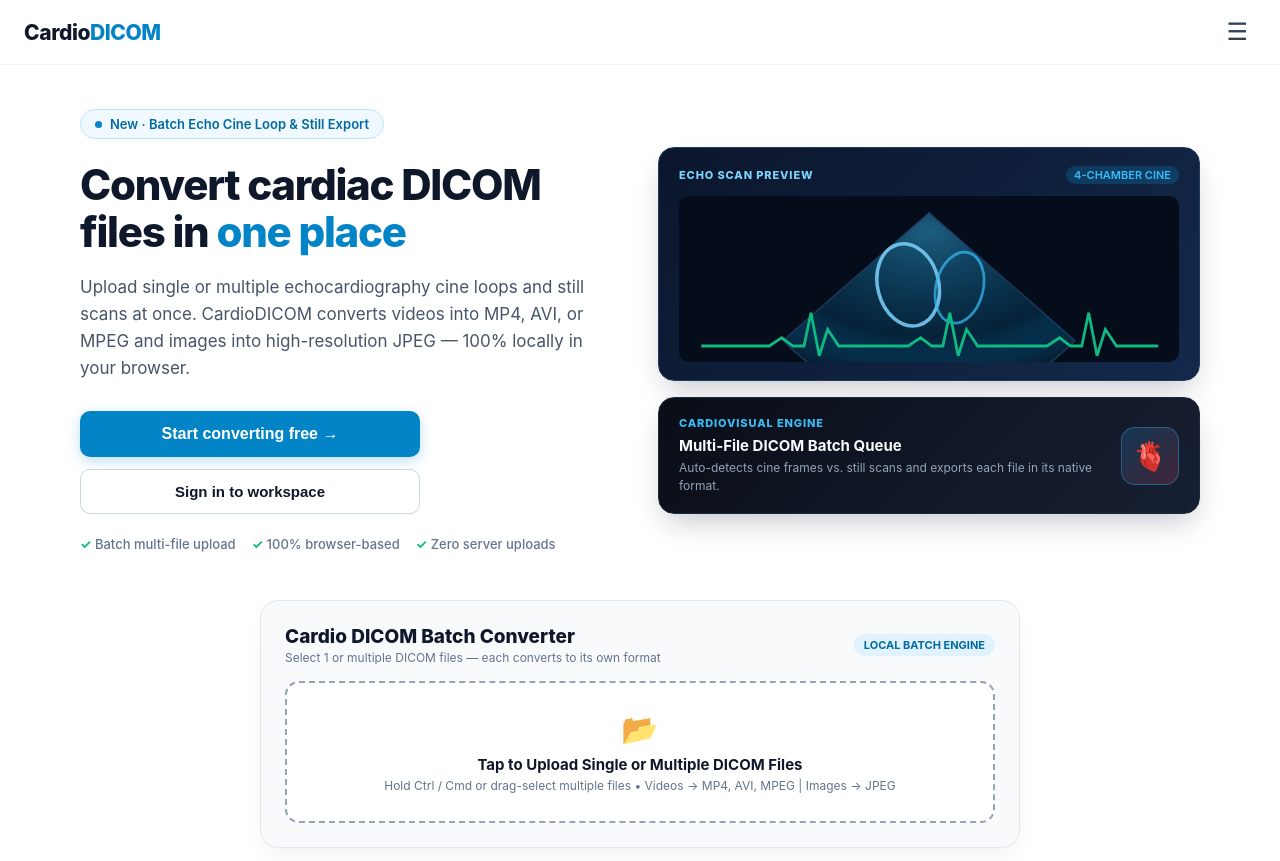
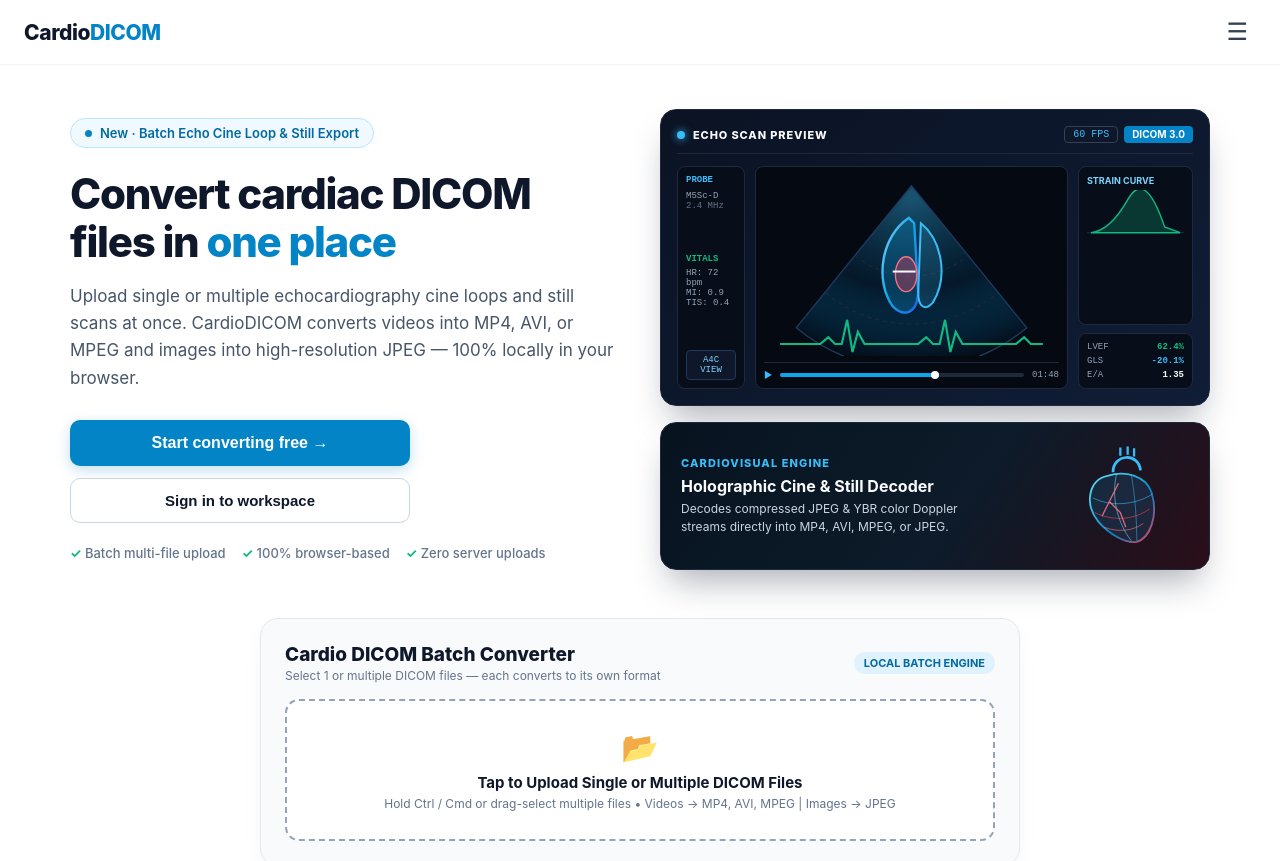
Before and after one commit to rohith1309/dicom-converter, a Next.js app: page / in a window 1280 px wide. Shown: the top 861 px of the page. Built offline with nearby package versions, Linux system fonts and the light colour scheme.

Commit message:
Update page.js

```diff
--- a/app/page.js
+++ b/app/page.js
@@ -12,7 +12,6 @@ export default function CardioDicomSaaS() {
   const [authNotice, setAuthNotice] = useState('');
 
   // Batch DICOM Converter State
-  // Each item: { id, file, name, sizeMB, isVideo, frameCount, dimensions, encodingInfo, format, status, progress, downloadUrl, error }
   const [queue, setQueue] = useState([]);
   const [isBatchProcessing, setIsBatchProcessing] = useState(false);
   const [defaultVideoFormat, setDefaultVideoFormat] = useState('mp4');
@@ -61,7 +60,7 @@ export default function CardioDicomSaaS() {
             dimensions: `${cols} × ${rows} px`,
             encodingInfo: `${isEncapsulated ? 'Compressed JPEG' : 'Raw'} • ${photometric}`,
             format: isVideo ? defaultVideoFormat : 'jpeg',
-            status: 'ready', // 'ready' | 'converting' | 'done' | 'error'
+            status: 'ready',
             statusText: 'Ready',
             progress: 0,
             downloadUrl: '',
@@ -157,7 +156,6 @@ export default function CardioDicomSaaS() {
     return ffmpeg;
   };
 
-  // Convert a single queue item
   const convertSingleItem = async (item) => {
     const updatePatch = (patch) => {
       setQueue((prev) => prev.map((q) => (q.id === item.id ? { ...q, ...patch } : q)));
@@ -336,7 +334,6 @@ export default function CardioDicomSaaS() {
         });
       };
 
-      // Single-frame JPEG output
       if (!item.isVideo || item.format === 'jpeg') {
         updatePatch({ statusText: 'Rendering JPEG...', progress: 65 });
         const jpegBlob = await renderFrameToBlob(0);
@@ -350,7 +347,6 @@ export default function CardioDicomSaaS() {
         return;
       }
 
-      // Multi-frame Video output (MP4 / AVI / MPEG)
       updatePatch({ statusText: 'Loading encoder...', progress: 15 });
       const ffmpeg = await loadFFmpeg();
 
@@ -400,7 +396,6 @@ export default function CardioDicomSaaS() {
         type: mimeMap[item.format] || 'video/mp4',
       });
 
-      // Clean up virtual FFmpeg files to save RAM during 10+ file batches
       for (let f = 0; f < item.frameCount; f++) {
         try {
           await ffmpeg.deleteFile(`frame_${String(f).padStart(4, '0')}.jpg`);
@@ -427,7 +422,6 @@ export default function CardioDicomSaaS() {
     }
   };
 
-  // Sequentially convert all ready files in the batch queue
   const handleConvertAll = async () => {
     if (isBatchProcessing) return;
     const pending = queue.filter((item) => item.status === 'ready');
@@ -440,7 +434,6 @@ export default function CardioDicomSaaS() {
     setIsBatchProcessing(false);
   };
 
-  // Trigger sequential browser downloads for all completed files
   const handleDownloadAll = () => {
     const completed = queue.filter((item) => item.status === 'done' && item.downloadUrl);
     completed.forEach((item, index) => {
@@ -514,8 +507,8 @@ export default function CardioDicomSaaS() {
         </div>
       )}
 
-      {/* 2-Column Hero Section with Right-Side Cardio Visual Banners */}
-      <section style={{ maxWidth: '1120px', margin: '0 auto', padding: '44px 24px 36px 24px', display: 'grid', gridTemplateColumns: 'repeat(auto-fit, minmax(320px, 1fr))', gap: '36px', alignItems: 'center' }}>
+      {/* 2-Column Hero Section with Realistic Clinical Workstation & 3D Mesh Heart Banners */}
+      <section style={{ maxWidth: '1140px', margin: '0 auto', padding: '44px 24px 36px 24px', display: 'grid', gridTemplateColumns: 'repeat(auto-fit, minmax(330px, 1fr))', gap: '40px', alignItems: 'center' }}>
 
         {/* Left Column: Headline & CTA */}
         <div>
@@ -554,54 +547,161 @@ export default function CardioDicomSaaS() {
           </div>
         </div>
 
-        {/* Right Column: Cardio Echo & Visual Engine Banners */}
+        {/* Right Column: Realistic Clinical Workstation & Holographic Heart Banners */}
         <div style={{ display: 'flex', flexDirection: 'column', gap: '16px' }}>
 
-          {/* Card 1: Echo Scan Preview */}
-          <div style={{ background: 'linear-gradient(135deg, #0b162c 0%, #13294b 100%)', borderRadius: '16px', padding: '18px 20px', color: '#ffffff', boxShadow: '0 14px 30px -8px rgba(15, 23, 42, 0.25)', border: '1px solid #1e3a5f' }}>
-            <div style={{ display: 'flex', justifyContent: 'space-between', alignItems: 'center', marginBottom: '12px' }}>
-              <span style={{ fontSize: '11px', fontWeight: '800', letterSpacing: '0.08em', color: '#7dd3fc' }}>ECHO SCAN PREVIEW</span>
-              <span style={{ fontSize: '11px', backgroundColor: 'rgba(14, 165, 233, 0.2)', color: '#38bdf8', padding: '2px 8px', borderRadius: '999px', fontWeight: '600' }}>4-CHAMBER CINE</span>
+          {/* Banner 1: Realistic Echocardiography Workstation UI */}
+          <div style={{ background: 'linear-gradient(145deg, #0b1324 0%, #101d36 100%)', borderRadius: '16px', padding: '16px', color: '#e2e8f0', boxShadow: '0 20px 35px -10px rgba(15, 23, 42, 0.35)', border: '1px solid #1e293b' }}>
+            {/* Top Workstation Title Bar */}
+            <div style={{ display: 'flex', justifyContent: 'space-between', alignItems: 'center', borderBottom: '1px solid #1e293b', paddingBottom: '10px', marginBottom: '12px' }}>
+              <div style={{ display: 'flex', alignItems: 'center', gap: '8px' }}>
+                <span style={{ width: '8px', height: '8px', borderRadius: '50%', backgroundColor: '#38bdf8', boxShadow: '0 0 8px #38bdf8' }} />
+                <span style={{ fontSize: '11px', fontWeight: '800', letterSpacing: '0.08em', color: '#f8fafc' }}>ECHO SCAN PREVIEW</span>
               </div>
-            <svg viewBox="0 0 360 120" style={{ width: '100%', height: 'auto', display: 'block', borderRadius: '10px', backgroundColor: '#060d1a' }}>
-              {/* Ultrasound Sector Cone */}
-              <path d="M180 12 L75 104 A145 145 0 0 0 285 104 Z" fill="url(#sectorGrad)" stroke="#1e3a5f" strokeWidth="1" />
+              <div style={{ display: 'flex', gap: '6px' }}>
+                <span style={{ fontSize: '10px', backgroundColor: '#0f172a', border: '1px solid #334155', color: '#38bdf8', padding: '2px 8px', borderRadius: '4px', fontFamily: 'monospace' }}>60 FPS</span>
+                <span style={{ fontSize: '10px', backgroundColor: '#0284c7', color: '#ffffff', padding: '2px 8px', borderRadius: '4px', fontWeight: '700' }}>DICOM 3.0</span>
+              </div>
+            </div>
+
+            {/* Inner 3-Column Workstation Grid */}
+            <div style={{ display: 'grid', gridTemplateColumns: '68px 1fr 115px', gap: '10px', alignItems: 'stretch' }}>
+
+              {/* Left Sidebar Telemetry */}
+              <div style={{ backgroundColor: '#070d19', borderRadius: '8px', padding: '8px', border: '1px solid #1e293b', display: 'flex', flexDirection: 'column', justifyContent: 'space-between', fontSize: '9px', fontFamily: 'monospace', color: '#94a3b8' }}>
+                <div>
+                  <div style={{ color: '#38bdf8', fontWeight: '700', marginBottom: '6px' }}>PROBE</div>
+                  <div>M5Sc-D</div>
+                  <div style={{ color: '#64748b' }}>2.4 MHz</div>
+                </div>
+                <div>
+                  <div style={{ color: '#10b981', fontWeight: '700', marginBottom: '4px' }}>VITALS</div>
+                  <div>HR: 72 bpm</div>
+                  <div>MI: 0.9</div>
+                  <div>TIS: 0.4</div>
+                </div>
+                <div style={{ backgroundColor: '#0f172a', padding: '4px', borderRadius: '4px', textAlign: 'center', color: '#7dd3fc', border: '1px solid #1e3a5f' }}>
+                  A4C VIEW
+                </div>
+              </div>
+
+              {/* Center Ultrasound Sector + Holographic Heart + Scrubber */}
+              <div style={{ backgroundColor: '#050912', borderRadius: '8px', border: '1px solid #1e293b', padding: '8px', display: 'flex', flexDirection: 'column', justifyContent: 'space-between' }}>
+                <svg viewBox="0 0 220 135" style={{ width: '100%', height: 'auto', display: 'block' }}>
                   <defs>
-                <radialGradient id="sectorGrad" cx="50%" cy="10%" r="85%">
-                  <stop offset="0%" stopColor="#38bdf8" stopOpacity="0.45" />
-                  <stop offset="65%" stopColor="#0284c7" stopOpacity="0.18" />
-                  <stop offset="100%" stopColor="#060d1a" stopOpacity="0.9" />
+                    <radialGradient id="echoBeam" cx="50%" cy="6%" r="92%">
+                      <stop offset="0%" stopColor="#38bdf8" stopOpacity="0.42" />
+                      <stop offset="55%" stopColor="#0369a1" stopOpacity="0.16" />
+                      <stop offset="100%" stopColor="#050912" stopOpacity="0.95" />
                     </radialGradient>
+                    <linearGradient id="heartGlow" x1="0%" y1="0%" x2="100%" y2="100%">
+                      <stop offset="0%" stopColor="#7dd3fc" />
+                      <stop offset="50%" stopColor="#0ea5e9" />
+                      <stop offset="100%" stopColor="#2563eb" />
+                    </linearGradient>
                   </defs>
-              {/* Stylized Cardiac Chambers */}
-              <ellipse cx="165" cy="64" rx="22" ry="30" transform="rotate(-14 165 64)" fill="none" stroke="#7dd3fc" strokeWidth="2.5" opacity="0.85" />
-              <ellipse cx="202" cy="66" rx="17" ry="26" transform="rotate(14 202 66)" fill="none" stroke="#38bdf8" strokeWidth="2" opacity="0.7" />
-              {/* Live ECG Rhythm Strip at bottom */}
+
+                  {/* Ultrasound Sector Cone & Depth Ticks */}
+                  <path d="M110 8 L24 114 A135 135 0 0 0 196 114 Z" fill="url(#echoBeam)" stroke="#1e3a5f" strokeWidth="1" />
+                  <path d="M68 60 A65 65 0 0 0 152 60" fill="none" stroke="#1e293b" strokeWidth="0.8" strokeDasharray="3,3" />
+                  <path d="M46 88 A100 100 0 0 0 174 88" fill="none" stroke="#1e293b" strokeWidth="0.8" strokeDasharray="3,3" />
+
+                  {/* Detailed Anatomical Chambers & Septum */}
+                  <path d="M108 32 C88 45, 82 78, 96 98 C104 106, 114 104, 115 88 L112 36 Z" fill="rgba(14,165,233,0.25)" stroke="url(#heartGlow)" strokeWidth="1.8" />
+                  <path d="M117 36 C132 48, 138 75, 126 95 C120 102, 115 98, 115 88 Z" fill="rgba(56,189,248,0.18)" stroke="#38bdf8" strokeWidth="1.5" />
+                  {/* Valve Leaflets & Color Doppler Jet */}
+                  <ellipse cx="106" cy="74" rx="8" ry="13" fill="rgba(244,63,94,0.35)" stroke="#fb7185" strokeWidth="1" />
+                  <line x1="96" y1="72" x2="113" y2="72" stroke="#f8fafc" strokeWidth="1.5" />
+
+                  {/* Live ECG Waveform */}
                   <polyline
                     fill="none"
                     stroke="#10b981"
-                strokeWidth="2"
-                points="16,108 65,108 74,102 82,108 90,108 95,84 101,115 107,96 115,108 165,108 174,102 182,108 190,108 195,84 201,115 207,96 215,108 265,108 274,102 282,108 290,108 295,84 301,115 307,96 315,108 345,108"
+                    strokeWidth="1.6"
+                    points="12,126 42,126 48,121 53,126 58,126 62,108 66,132 70,117 75,126 115,126 121,121 126,126 131,126 135,108 139,132 143,117 148,126 188,126 194,121 199,126 208,126"
                   />
+                </svg>
+
+                {/* Playback Timeline Bar */}
+                <div style={{ display: 'flex', alignItems: 'center', gap: '8px', marginTop: '6px', paddingTop: '6px', borderTop: '1px solid #1e293b' }}>
+                  <span style={{ fontSize: '9px', color: '#38bdf8' }}>▶</span>
+                  <div style={{ flex: 1, height: '4px', backgroundColor: '#1e293b', borderRadius: '999px', position: 'relative' }}>
+                    <div style={{ width: '64%', height: '100%', backgroundColor: '#0ea5e9', borderRadius: '999px' }} />
+                    <div style={{ width: '8px', height: '8px', borderRadius: '50%', backgroundColor: '#ffffff', position: 'absolute', top: '-2px', left: '62%' }} />
+                  </div>
+                  <span style={{ fontSize: '9px', fontFamily: 'monospace', color: '#94a3b8' }}>01:48</span>
+                </div>
+              </div>
+
+              {/* Right Column: Doppler Curve & Metrics */}
+              <div style={{ display: 'flex', flexDirection: 'column', gap: '8px' }}>
+                {/* Spectral Doppler / Strain Chart */}
+                <div style={{ backgroundColor: '#070d19', borderRadius: '8px', padding: '8px', border: '1px solid #1e293b', flex: 1 }}>
+                  <div style={{ fontSize: '9px', fontWeight: '700', color: '#7dd3fc', marginBottom: '4px' }}>STRAIN CURVE</div>
+                  <svg viewBox="0 0 100 52" style={{ width: '100%', height: 'auto', display: 'block' }}>
+                    <line x1="0" y1="44" x2="100" y2="44" stroke="#1e293b" strokeWidth="1" />
+                    <path d="M4 44 Q 24 42, 42 10 T 80 38 L 96 44 Z" fill="rgba(16, 185, 129, 0.25)" stroke="#10b981" strokeWidth="1.5" />
                   </svg>
                 </div>
 
-          {/* Card 2: Cardiovisual Engine */}
-          <div style={{ background: 'linear-gradient(135deg, #090d16 0%, #172033 100%)', borderRadius: '16px', padding: '18px 20px', color: '#ffffff', boxShadow: '0 14px 30px -8px rgba(15, 23, 42, 0.25)', border: '1px solid #1e293b', display: 'flex', alignItems: 'center', justifyContent: 'space-between', gap: '16px' }}>
-            <div>
-              <div style={{ fontSize: '11px', fontWeight: '800', letterSpacing: '0.08em', color: '#38bdf8', marginBottom: '6px' }}>
+                {/* Clinical Measurement Table */}
+                <div style={{ backgroundColor: '#070d19', borderRadius: '8px', padding: '8px', border: '1px solid #1e293b', fontSize: '9px', fontFamily: 'monospace' }}>
+                  <div style={{ display: 'flex', justifyContent: 'space-between', marginBottom: '4px' }}>
+                    <span style={{ color: '#94a3b8' }}>LVEF</span>
+                    <span style={{ color: '#10b981', fontWeight: '700' }}>62.4%</span>
+                  </div>
+                  <div style={{ display: 'flex', justifyContent: 'space-between', marginBottom: '4px' }}>
+                    <span style={{ color: '#94a3b8' }}>GLS</span>
+                    <span style={{ color: '#38bdf8', fontWeight: '700' }}>-20.1%</span>
+                  </div>
+                  <div style={{ display: 'flex', justifyContent: 'space-between' }}>
+                    <span style={{ color: '#94a3b8' }}>E/A</span>
+                    <span style={{ color: '#f8fafc', fontWeight: '700' }}>1.35</span>
+                  </div>
+                </div>
+              </div>
+            </div>
+          </div>
+
+          {/* Banner 2: Holographic 3D Wireframe Heart Engine Card */}
+          <div style={{ background: 'linear-gradient(125deg, #07131f 0%, #0d1b2a 55%, #2a0e18 100%)', borderRadius: '16px', padding: '18px 20px', color: '#ffffff', boxShadow: '0 20px 35px -10px rgba(15, 23, 42, 0.35)', border: '1px solid #1e293b', display: 'flex', alignItems: 'center', justifyContent: 'space-between', gap: '16px', overflow: 'hidden', position: 'relative' }}>
+            <div style={{ zIndex: 2, maxWidth: '64%' }}>
+              <div style={{ fontSize: '11px', fontWeight: '800', letterSpacing: '0.1em', color: '#38bdf8', marginBottom: '6px' }}>
                 CARDIOVISUAL ENGINE
               </div>
-              <div style={{ fontSize: '15px', fontWeight: '700', color: '#f8fafc', marginBottom: '4px' }}>
-                Multi-File DICOM Batch Queue
+              <div style={{ fontSize: '16px', fontWeight: '700', color: '#f8fafc', marginBottom: '4px' }}>
+                Holographic Cine &amp; Still Decoder
               </div>
-              <div style={{ fontSize: '12px', color: '#94a3b8', lineHeight: '1.5' }}>
-                Auto-detects cine frames vs. still scans and exports each file in its native format.
+              <div style={{ fontSize: '12px', color: '#cbd5e1', lineHeight: '1.5' }}>
+                Decodes compressed JPEG &amp; YBR color Doppler streams directly into MP4, AVI, MPEG, or JPEG.
               </div>
             </div>
-            <div style={{ width: '56px', height: '56px', borderRadius: '14px', background: 'linear-gradient(135deg, rgba(14,165,233,0.2), rgba(244,63,94,0.2))', border: '1px solid rgba(56,189,248,0.35)', display: 'flex', alignItems: 'center', justifyContent: 'center', fontSize: '28px', flexShrink: 0 }}>
-              🫀
-            </div>
+
+            {/* Detailed Cyan/Crimson Wireframe Heart Illustration */}
+            <svg viewBox="0 0 140 120" style={{ width: '130px', height: '110px', flexShrink: 0 }}>
+              <defs>
+                <linearGradient id="meshCyan" x1="0%" y1="0%" x2="100%" y2="100%">
+                  <stop offset="0%" stopColor="#67e8f9" />
+                  <stop offset="60%" stopColor="#0284c7" />
+                  <stop offset="100%" stopColor="#f43f5e" />
+                </linearGradient>
+              </defs>
+              {/* Aortic Arch & Great Vessels */}
+              <path d="M58 34 C58 14, 86 12, 88 32" fill="none" stroke="#38bdf8" strokeWidth="3" />
+              <line x1="66" y1="16" x2="66" y2="7" stroke="#38bdf8" strokeWidth="2.5" />
+              <line x1="74" y1="15" x2="74" y2="6" stroke="#38bdf8" strokeWidth="2.5" />
+              <line x1="81" y1="17" x2="81" y2="8" stroke="#38bdf8" strokeWidth="2.5" />
+              {/* Main Anatomical Heart Silhouette */}
+              <path d="M52 38 C32 42, 26 68, 42 88 C54 102, 72 112, 84 110 C98 106, 108 82, 100 56 C94 38, 72 32, 52 38 Z" fill="rgba(14,165,233,0.14)" stroke="url(#meshCyan)" strokeWidth="2" />
+              {/* Wireframe Latitude / Longitude Mesh Lines */}
+              <path d="M36 62 C55 72, 82 70, 101 58" fill="none" stroke="#38bdf8" strokeWidth="0.9" opacity="0.7" />
+              <path d="M38 78 C58 88, 82 86, 98 74" fill="none" stroke="#f43f5e" strokeWidth="0.9" opacity="0.75" />
+              <path d="M48 94 C64 100, 80 98, 91 90" fill="none" stroke="#fb7185" strokeWidth="0.9" opacity="0.75" />
+              <path d="M62 36 C56 60, 62 88, 78 109" fill="none" stroke="#7dd3fc" strokeWidth="0.9" opacity="0.7" />
+              <path d="M78 36 C82 60, 84 85, 84 109" fill="none" stroke="#38bdf8" strokeWidth="0.9" opacity="0.6" />
+              {/* Coronary Vessel Branches */}
+              <path d="M64 46 L54 66 L46 82 M54 66 L66 78 L72 94" fill="none" stroke="#fb7185" strokeWidth="1.4" opacity="0.9" />
+            </svg>
           </div>
 
         </div>
@@ -642,14 +742,13 @@ export default function CardioDicomSaaS() {
             />
           </label>
 
-          {/* Batch Controls Bar (Visible when files are queued) */}
+          {/* Batch Controls Bar */}
           {queue.length > 0 && (
             <div style={{ marginTop: '18px', padding: '12px 14px', backgroundColor: '#ffffff', border: '1px solid #e2e8f0', borderRadius: '12px', display: 'flex', flexWrap: 'wrap', justifyContent: 'space-between', alignItems: 'center', gap: '12px' }}>
               <div style={{ fontSize: '13px', fontWeight: '700', color: '#0f172a' }}>
                 {queue.length} {queue.length === 1 ? 'File' : 'Files'} Queued ({doneCount} converted)
               </div>
 
-              {/* Global Video Format Switcher if any videos exist */}
               {queue.some((i) => i.isVideo) && (
                 <div style={{ display: 'flex', alignItems: 'center', gap: '6px', fontSize: '12px' }}>
                   <span style={{ color: '#64748b', fontWeight: '600' }}>All Videos:</span>
@@ -697,7 +796,6 @@ export default function CardioDicomSaaS() {
                     key={item.id}
                     style={{ backgroundColor: '#ffffff', border: '1px solid #e2e8f0', borderRadius: '12px', padding: '14px 16px' }}
                   >
-                    {/* Top Row: Filename, Metadata & Individual Format Selector */}
                     <div style={{ display: 'flex', flexWrap: 'wrap', justifyContent: 'space-between', alignItems: 'center', gap: '10px' }}>
                       <div style={{ minWidth: '180px', flex: 1 }}>
                         <div style={{ display: 'flex', alignItems: 'center', gap: '8px' }}>
@@ -714,7 +812,6 @@ export default function CardioDicomSaaS() {
                         </div>
                       </div>
 
-                      {/* Per-file Output Format Selector & Remove Button */}
                       <div style={{ display: 'flex', alignItems: 'center', gap: '8px' }}>
                         {item.status !== 'error' && (
                           <select
@@ -776,7 +873,6 @@ export default function CardioDicomSaaS() {
                       </div>
                     </div>
 
-                    {/* Progress Bar & Status Line */}
                     <div style={{ marginTop: '10px' }}>
                       {item.status === 'converting' && (
                         <div style={{ width: '100%', height: '5px', backgroundColor: '#e2e8f0', borderRadius: '999px', overflow: 'hidden', marginBottom: '6px' }}>
@@ -788,7 +884,6 @@ export default function CardioDicomSaaS() {
                       </div>
                     </div>
 
-                    {/* Inline Media Preview after Conversion */}
                     {item.status === 'done' && item.downloadUrl && (
                       <div style={{ marginTop: '10px' }}>
                         {item.isVideo && item.format === 'mp4' ? (
```
Lines whose indentation alone changed are shown as unchanged.
